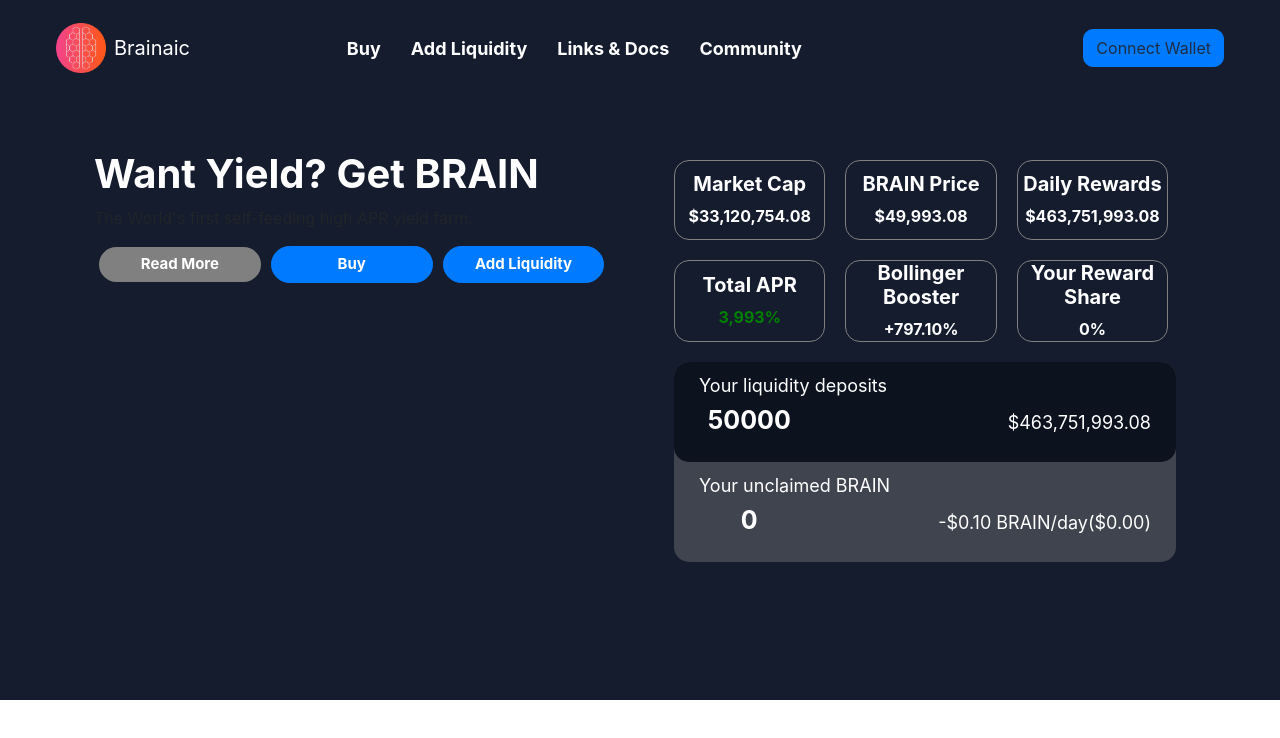
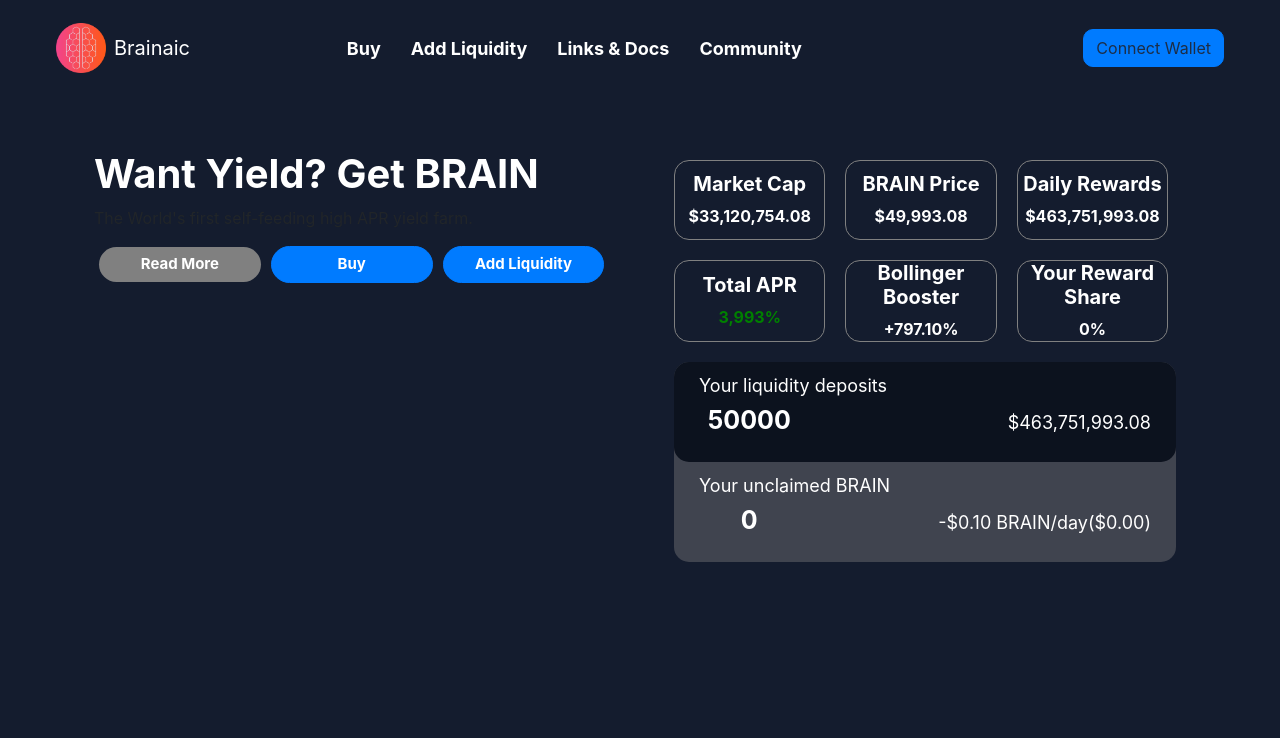
Before and after one commit to Zalajobi/test, a React (Create React App) app: page / in a window 1280 px wide. Shown: the top 738 px of the page. Built offline with nearby package versions, Linux system fonts and the light colour scheme.

Commit message:
height changed

```diff
--- a/src/component/dashboard/dashboard.css
+++ b/src/component/dashboard/dashboard.css
@@ -1,6 +1,6 @@
 .dashboard {
     background-color: #141c2e;
-    min-height: 600px;
+    min-height: 800px;
     padding-top: 50px;
 }
 
```
